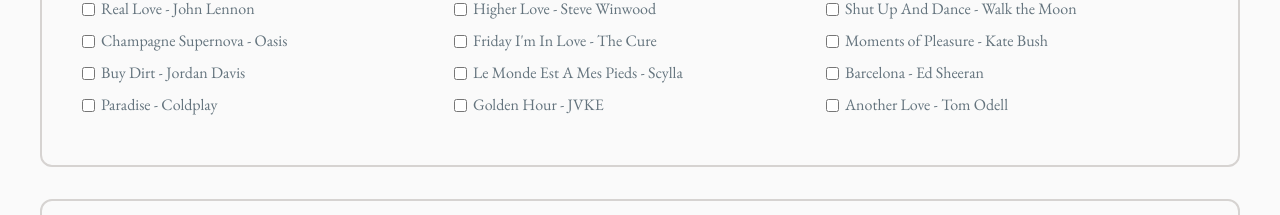
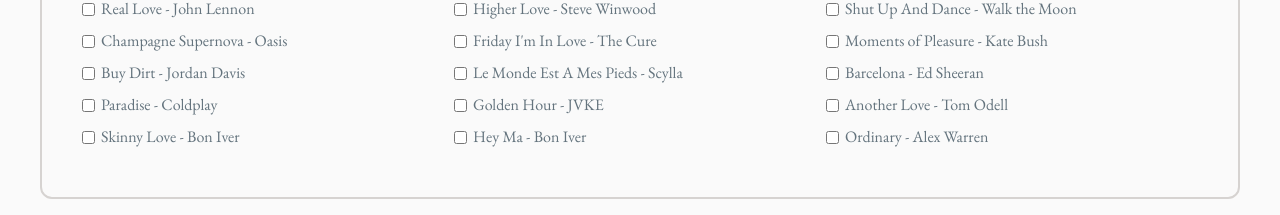
Before and after one commit to thstanton/ukweddingpianist, a React (Vite) app: page / in a window 1280 px wide. Shown: the part 2197-2412 px from the top of the page. Built offline with nearby package versions, Linux system fonts and the light colour scheme; no server answers.

Commit message:
Update songs.ts

```diff
--- a/data/songs.ts
+++ b/data/songs.ts
@@ -1865,10 +1865,11 @@
   },
   { id: 384, title: "Golden Hour", artist: "JVKE", genre: "Contemporary" },
   { id: 385, title: "Icarus", artist: "Tony Ann", genre: "Classical" },
-  {
-    id: 386,
-    title: "Another Love",
-    artist: "Tom Odell",
-    genre: "Contemporary",
-  },
+  {  id: 386,  title: "Another Love",  artist: "Tom Odell",  genre: "Contemporary",  },
+  { id: 387, title: "Skinny Love", artist: "Bon Iver", genre: "Contemporary", },
+  { id: 388, title: "Hey Ma", artist: "Bon Iver", genre: "Contemporary", },
+  { id: 389, title: "Never Enough", artist: "Greatest Showman", genre: "Film, TV and Musicals", },
+  { id: 390, title: "Ordinary", artist: "Alex Warren", genre: "Contemporary", },
+
+
 ];
```
